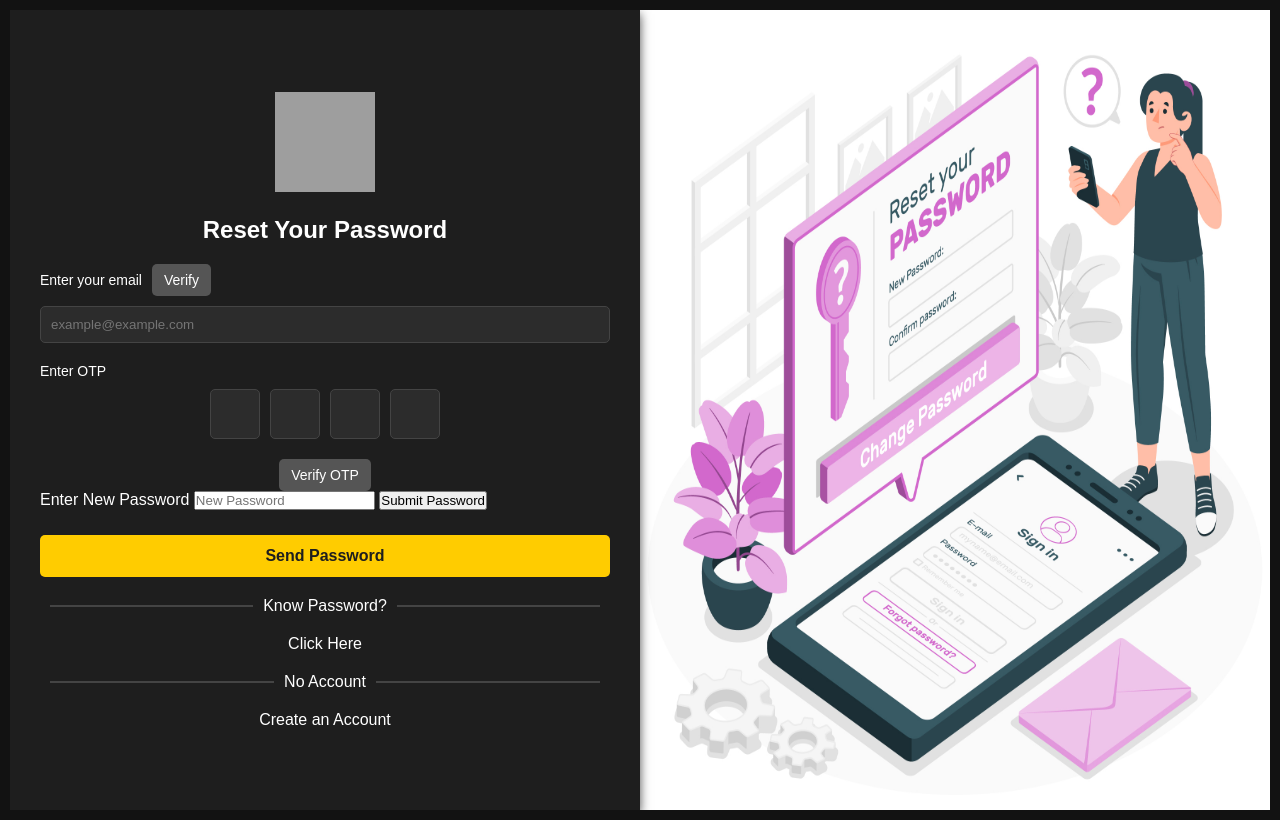
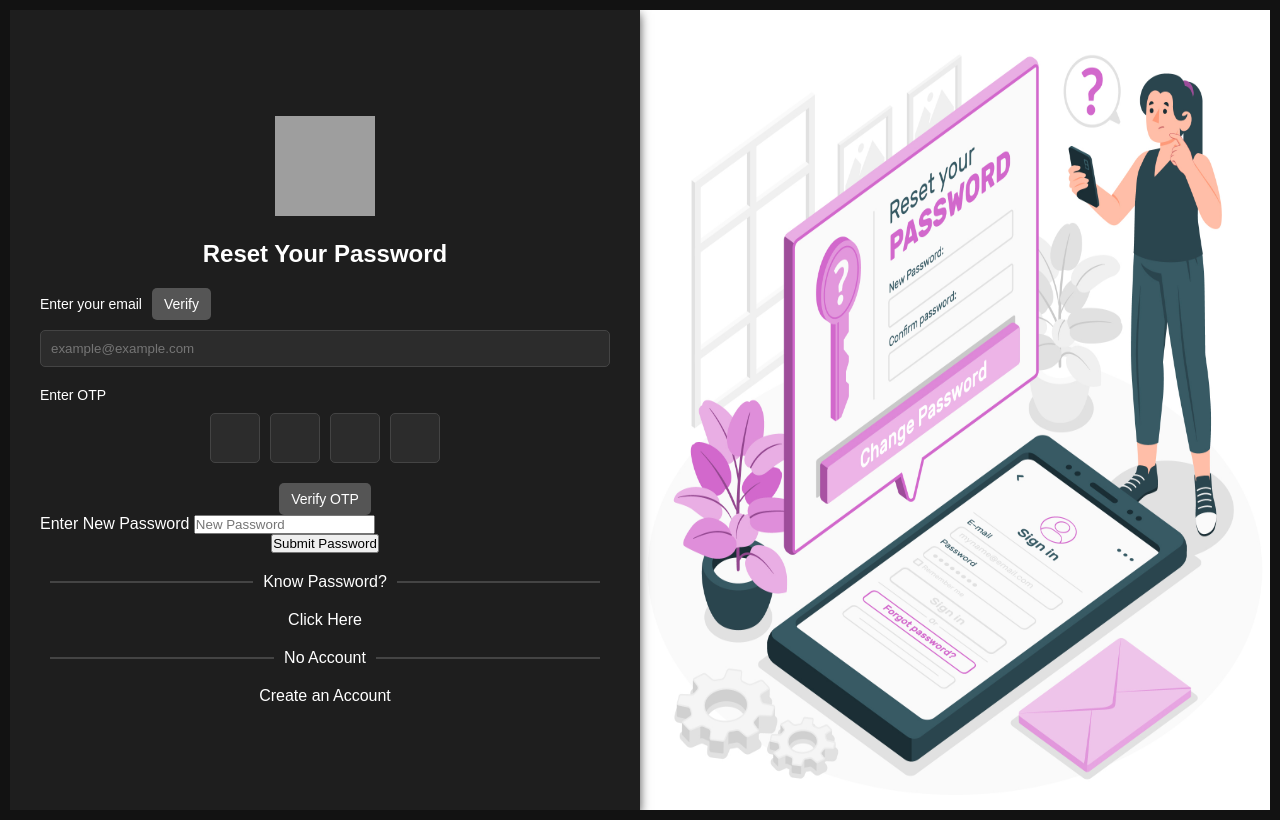
Before and after one commit to logusivam/Login_signup_form, a website: page Forget_Password/forgetpassword.html in a window 1280 px wide. Drawn offline with Linux system fonts and the light colour scheme; grey boxes are pictures that could not be loaded.

Commit message:
Dec 26, 2024, 3:06 PM

```diff
--- a/Forget_Password/forgetpassword.html
+++ b/Forget_Password/forgetpassword.html
@@ -45,12 +45,12 @@
                     <div id="newPasswordSection" class="hidden">
                         <label for="newPassword" class="password-label">Enter New Password</label>
                         <input type="password" id="newPassword" class="password-input" placeholder="New Password" />
-                        <button type="button" id="submitPasswordBtn">Submit Password</button>
                     </div>
                 </div>
 
-                <!-- Reset Button -->
-                <button type="button" class="reset-button" id="sendPasswordBtn" disabled>Send Password </button>
+                <button type="button" id="submitPasswordBtn">Submit Password</button>
+                <!-- Reset Button
+                <button type="button" class="reset-button" id="sendPasswordBtn" disabled>Send Password </button>-->
                 <p id="status"></p>
                 <!-- Separator and Create Account -->
                 <div class="separator-container">
```
